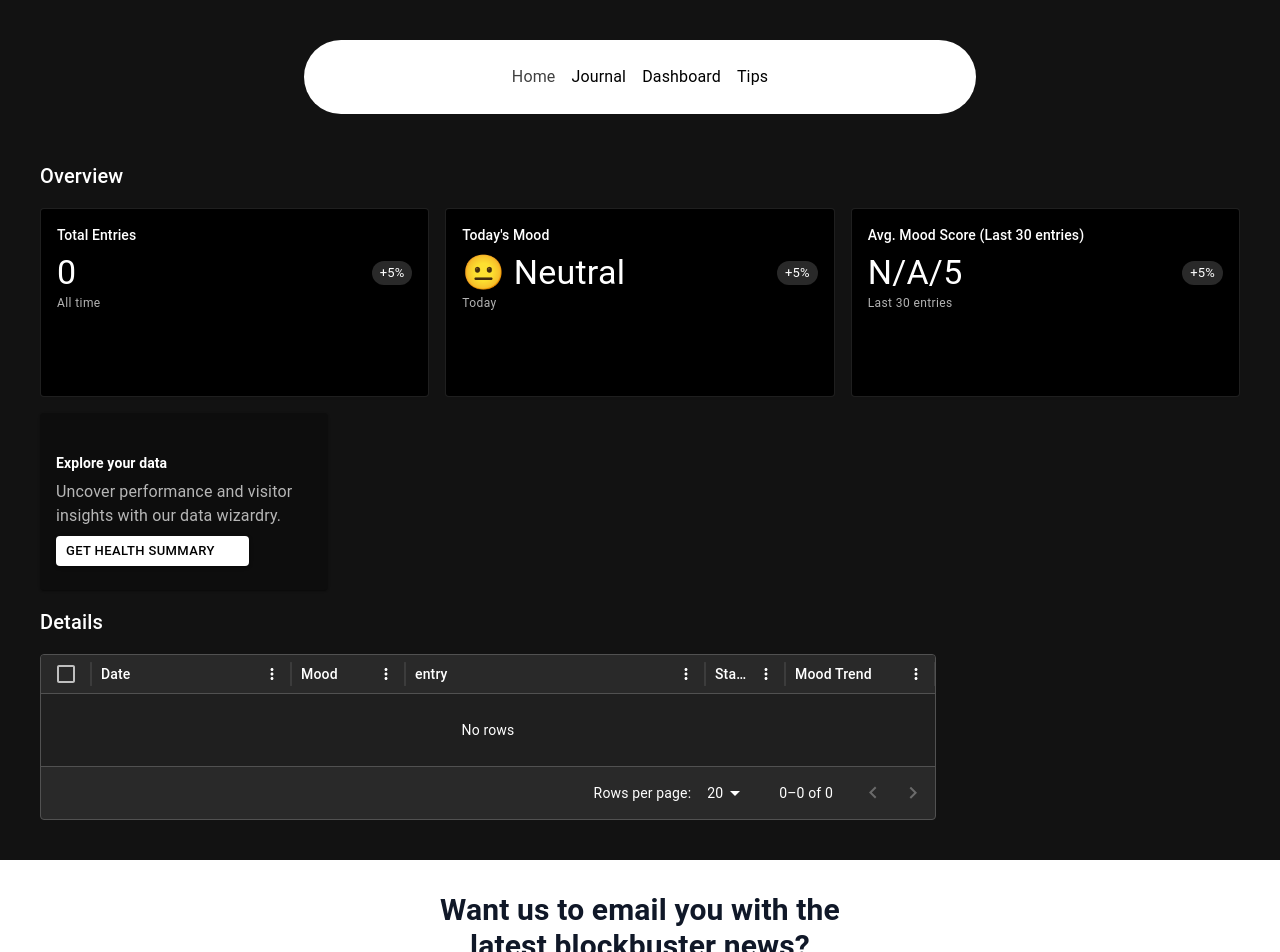
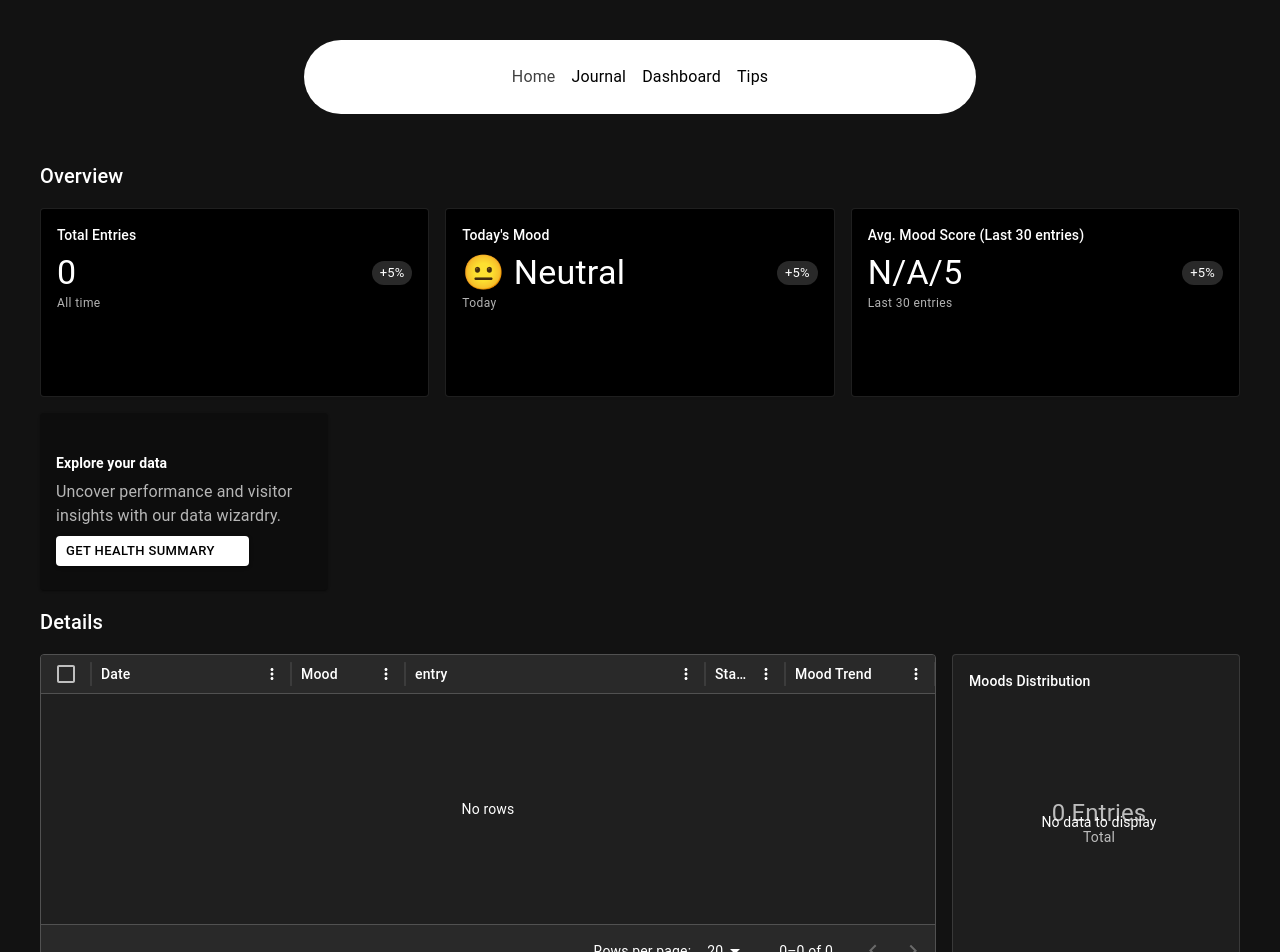
Before and after one commit to Ibadmoin/MindBalance, a React (Vite) app: page /dashboard in a window 1280 px wide. Shown: the top 952 px of the page. Built offline with nearby package versions, Linux system fonts and the light colour scheme; some icons are missing.

Commit message:
mood Distribution pie chart added.

```diff
--- a/src/components/dashboardComp/MainGrid.jsx
+++ b/src/components/dashboardComp/MainGrid.jsx
@@ -6,6 +6,7 @@ import StatCard from './StatCard';
 import { getStatsFromJournal } from '../../utils/statsData';
 import DownloadCard from './DownloadCard';
 import CustomizedDataGrid from './CustomizedDataGrid';
+import MoodChart from './MoodDistributionChart';
 
 export default function MainGrid() {
   // Get the journal entries from localStorage
@@ -43,7 +44,7 @@ export default function MainGrid() {
         <Grid size={{ xs: 12, lg: 3 }}>
 
 
-            {/* <ChartUserByCountry /> */}
+            <MoodChart />
 
         </Grid>
       </Grid>
--- /dev/null
+++ b/src/components/dashboardComp/MoodDistributionChart.jsx
@@ -0,0 +1,181 @@
+import * as React from 'react';
+import PropTypes from 'prop-types';
+import { PieChart } from '@mui/x-charts/PieChart';
+import { useDrawingArea } from '@mui/x-charts/hooks';
+import { styled } from '@mui/material/styles';
+import Typography from '@mui/material/Typography';
+import Card from '@mui/material/Card';
+import CardContent from '@mui/material/CardContent';
+import Box from '@mui/material/Box';
+import Stack from '@mui/material/Stack';
+import LinearProgress, { linearProgressClasses } from '@mui/material/LinearProgress';
+
+// Function to normalize mood names
+const normalizeMood = (mood) => {
+  return mood.replace(/[^\w\s]/gi, '').trim(); // Removes emoji and extra spaces
+};
+
+// Function to get mood data from localStorage
+const getMoodDataFromLocalStorage = () => {
+  const storedEntries = JSON.parse(localStorage.getItem('journalEntries')) || [];
+  const moodCounts = {};
+
+  // Count moods
+  storedEntries.forEach(entry => {
+    const normalizedMood = normalizeMood(entry.mood);
+    moodCounts[normalizedMood] = (moodCounts[normalizedMood] || 0) + 1;
+  });
+
+  return moodCounts;
+};
+
+// Create a chart data array from mood counts
+const generateMoodChartData = (moodCounts) => {
+  return Object.keys(moodCounts).map(mood => ({
+    label: mood,
+    value: moodCounts[mood],
+  }));
+};
+
+const StyledText = styled('text', {
+  shouldForwardProp: (prop) => prop !== 'variant',
+})(({ theme }) => ({
+  textAnchor: 'middle',
+  dominantBaseline: 'central',
+  fill: (theme.vars || theme).palette.text.secondary,
+  variants: [
+    {
+      props: {
+        variant: 'primary',
+      },
+      style: {
+        fontSize: theme.typography.h5.fontSize,
+      },
+    },
+    {
+      props: ({ variant }) => variant !== 'primary',
+      style: {
+        fontSize: theme.typography.body2.fontSize,
+      },
+    },
+    {
+      props: {
+        variant: 'primary',
+      },
+      style: {
+        fontWeight: theme.typography.h5.fontWeight,
+      },
+    },
+    {
+      props: ({ variant }) => variant !== 'primary',
+      style: {
+        fontWeight: theme.typography.body2.fontWeight,
+      },
+    },
+  ],
+}));
+
+function PieCenterLabel({ primaryText, secondaryText }) {
+  const { width, height, left, top } = useDrawingArea();
+  const primaryY = top + height / 2 - 10;
+  const secondaryY = primaryY + 24;
+
+  return (
+    <React.Fragment>
+      <StyledText variant="primary" x={left + width / 2} y={primaryY}>
+        {primaryText}
+      </StyledText>
+      <StyledText variant="secondary" x={left + width / 2} y={secondaryY}>
+        {secondaryText}
+      </StyledText>
+    </React.Fragment>
+  );
+}
+
+PieCenterLabel.propTypes = {
+  primaryText: PropTypes.string.isRequired,
+  secondaryText: PropTypes.string.isRequired,
+};
+
+// Custom vibrant colors for moods
+const moodColors = [
+  '#FF6F61', // Red (for angry, upset)
+  '#6B8E23', // Olive green (for calm, relaxed)
+  '#00BFFF', // Deep sky blue (for happy, excited)
+  '#FFD700', // Gold (for excited, motivated)
+  '#32CD32', // Lime green (for content, peaceful)
+  '#8A2BE2', // Blue violet (for curious, inspired)
+];
+
+export default function MoodChart() {
+  // Get mood data from localStorage
+  const moodCounts = getMoodDataFromLocalStorage();
+  const moodChartData = generateMoodChartData(moodCounts);
+
+  return (
+    <Card
+      variant="outlined"
+      sx={{ display: 'flex', flexDirection: 'column', gap: '8px', flexGrow: 1 }}
+    >
+      <CardContent>
+        <Typography component="h2" variant="subtitle2">
+          Moods Distribution
+        </Typography>
+        <Box sx={{ display: 'flex', alignItems: 'center', cursor:'pointer' }}>
+          <PieChart
+            colors={moodColors}
+            margin={{
+              left: 80,
+              right: 80,
+              top: 80,
+              bottom: 80,
+            }}
+            series={[
+              {
+                data: moodChartData,
+                innerRadius: 75,
+                outerRadius: 100,
+                paddingAngle: 0,
+                highlightScope: { faded: 'global', highlighted: 'item' },
+              },
+            ]}
+            height={260}
+            width={260}
+            slotProps={{
+              legend: { hidden: true },
+            }}
+          >
+            <PieCenterLabel
+              primaryText={`${moodChartData.reduce((acc, item) => acc + item.value, 0)} Entries`}
+              secondaryText="Total"
+            />
+          </PieChart>
+        </Box>
+        {moodChartData.map((mood, index) => (
+          <Stack
+            key={index}
+            direction="row"
+            sx={{ alignItems: 'center', gap: 2, pb: 2 }}
+          >
+            <Typography variant="body2" sx={{ fontWeight: '500' }}>
+              {mood.label}
+            </Typography>
+            <Typography variant="body2" sx={{ color: 'text.secondary' }}>
+              {mood.value}%
+            </Typography>
+            <LinearProgress
+              variant="determinate"
+              aria-label="Mood distribution"
+              value={(mood.value / moodChartData.reduce((acc, item) => acc + item.value, 0)) * 100}
+              sx={{
+                [`& .${linearProgressClasses.bar}`]: {
+                  backgroundColor: moodColors[index % moodColors.length],
+                },
+              }}
+            />
+          </Stack>
+        ))}
+      </CardContent>
+    </Card>
+  );
+}
```
